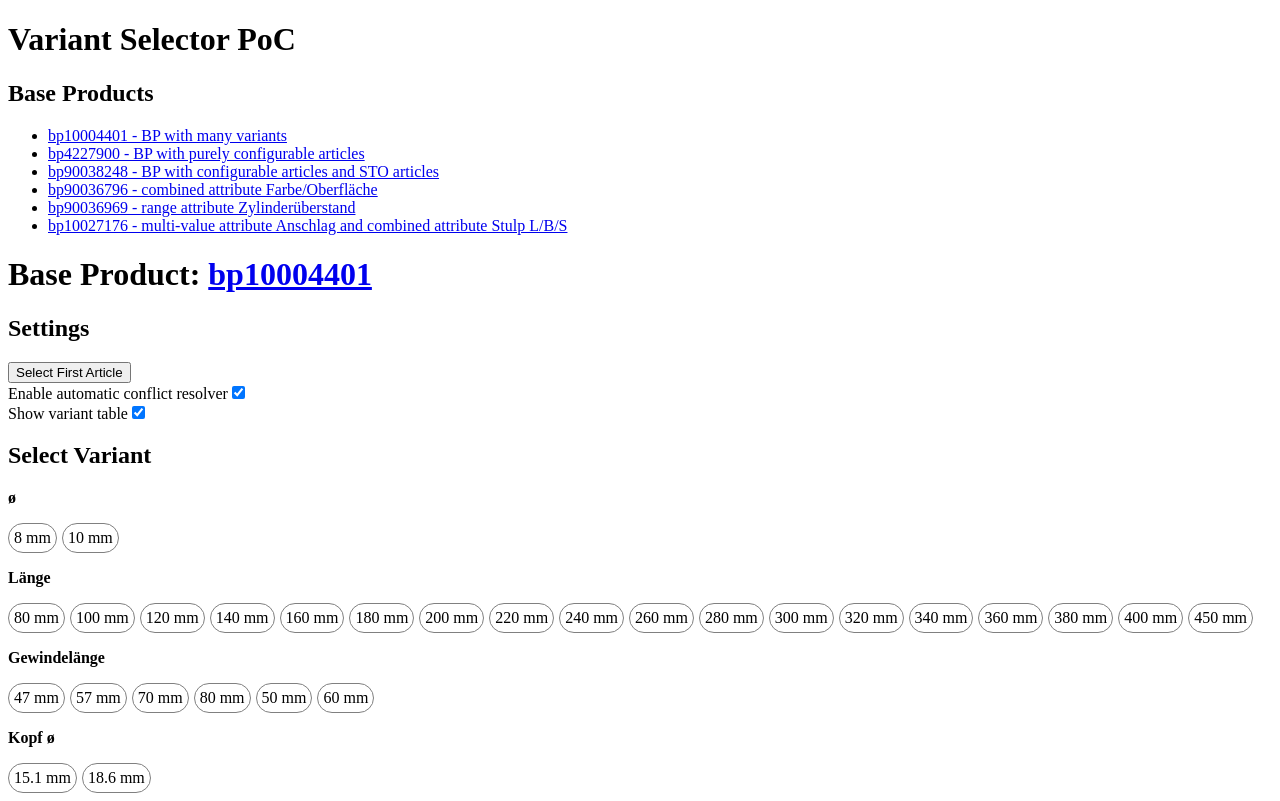
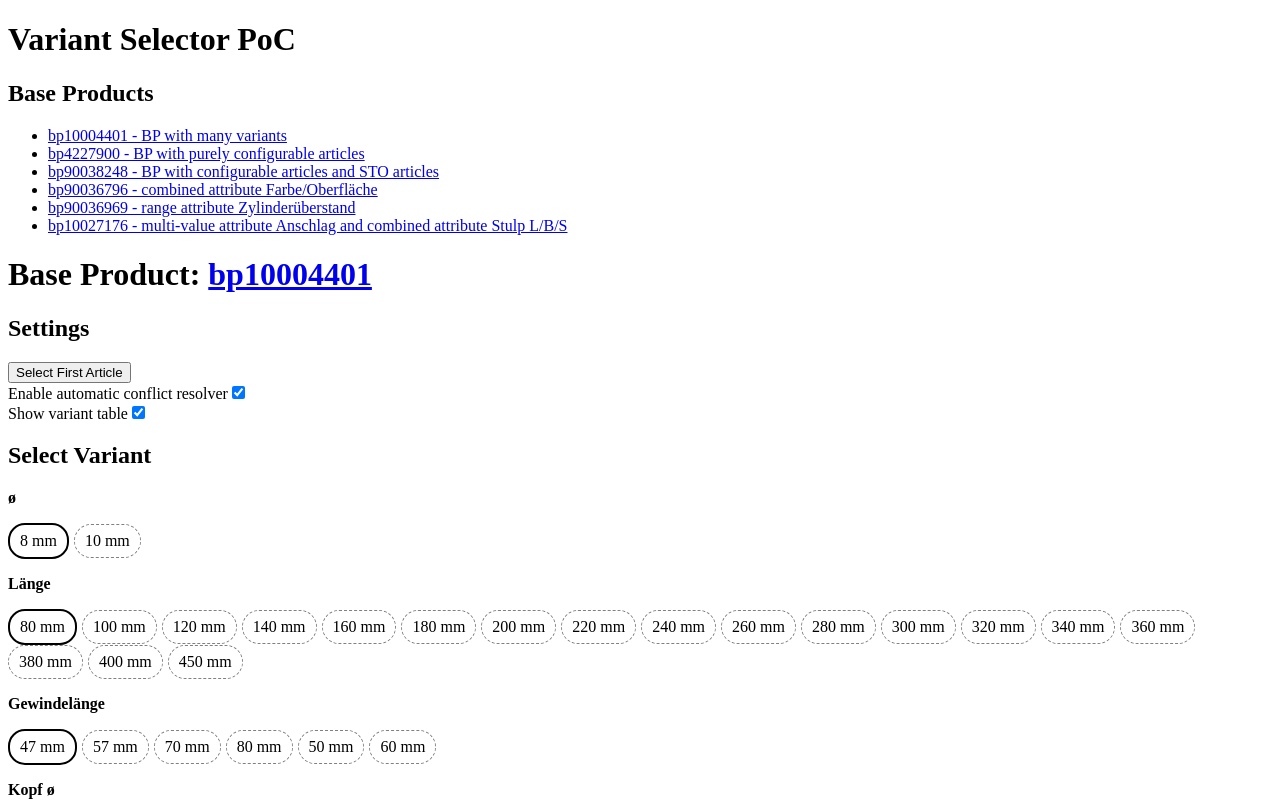
Before and after one commit to pforster-opo/variant-selector-poc, a Vue app: page /p/bp10004401 in a window 1280 px wide. Shown: the top 801 px of the page. Built offline with nearby package versions, Linux system fonts and the light colour scheme.

Commit message:
improved styling

```diff
--- a/src/VariantSelector.vue
+++ b/src/VariantSelector.vue
@@ -274,6 +274,7 @@ function selectArticle(filters, article) {
     filterArticles(filters, articles);
 }
 
+selectFirstArticle(filters.value, articles);
 </script>
 
 <template>
@@ -321,9 +322,9 @@ function selectArticle(filters, article) {
 <style scoped>
 .filter-value {
     display: inline-block;
-    padding: 5px;
+    padding: 7px 10px;
     border: 1px solid gray;
-    border-radius: 15px;
+    border-radius: 17px;
     margin-right: 5px;
     cursor: pointer;
 }
```
